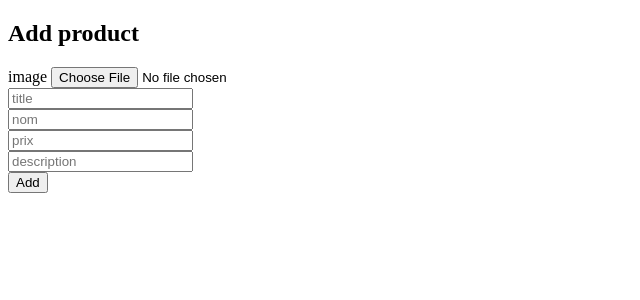
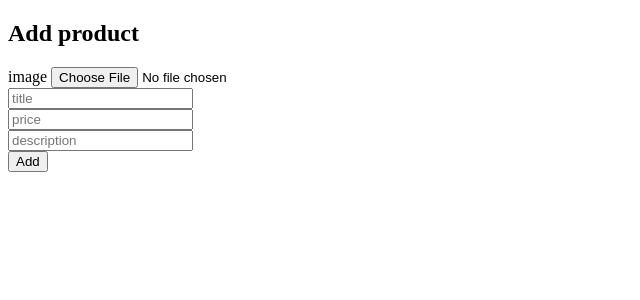
Before and after one commit to elhajuojy/sinceMkt-website, a PHP site: page /views/addProduct.php in a window 1280 px wide. Shown: the part 116-416 px from the top of the page, without its empty margins (0-640 px from the left). Run offline with PHP 8.4, Linux system fonts and the light colour scheme; data that the repository does not hold is empty.

Commit message:
Product 🚀

```diff
--- a/views/addProduct.php
+++ b/views/addProduct.php
@@ -8,34 +8,24 @@
             <div class="card mb-5">
               <div class="card-body p-sm-5">
                 <h2 class="text-center mb-4">Add product</h2>
-                <form method="post">
+                <form method="post" action="/admin/addproduct">
                   <div class="mb-3">
                     <label class="form-label">image</label>
-                    <input class="form-control" type="file" />
+                    <input class="form-control" type="file" name="image" />
                   </div>
                   <!-- Start: Error Example -->
                   <div class="mb-3">
                     <input
                       class="form-control"
-                      type="email"
-                      id="email-3"
+                      type="text"
+                      id="title"
                       name="title"
                       placeholder="title"
                     />
                   </div>
                   <!-- End: Error Example -->
                   <!-- Start: Success Example -->
-                  <div class="mb-3">
-                    <!-- Start: Success Example -->
-                    <div class="mb-3">
-                      <input
-                        class="form-control"
-                        type="text"
-                        id="name-25"
-                        name="nom"
-                        placeholder="nom"
-                      />
-                    </div>
+
                     <!-- End: Success Example -->
                     <!-- Start: Success Example -->
                     <div class="mb-3">
@@ -43,19 +33,18 @@
                         class="form-control"
                         type="text"
                         id="name-3"
-                        name="prix"
-                        placeholder="prix"
+                        name="price"
+                        placeholder="price"
                       />
                     </div>
                     <!-- End: Success Example -->
-                  </div>
                   <!-- End: Success Example -->
                   <!-- Start: Error Example -->
                   <div class="mb-3">
                     <input
                       class="form-control"
-                      type="email"
-                      id="email-2"
+                      type="text"
+                      id="description"
                       name="description"
                       placeholder="description"
                     />
```
Also changed, not shown: Controller/addProductController.php (+26 -2 lines), Model/Products.php (added, +31 -0 lines).
